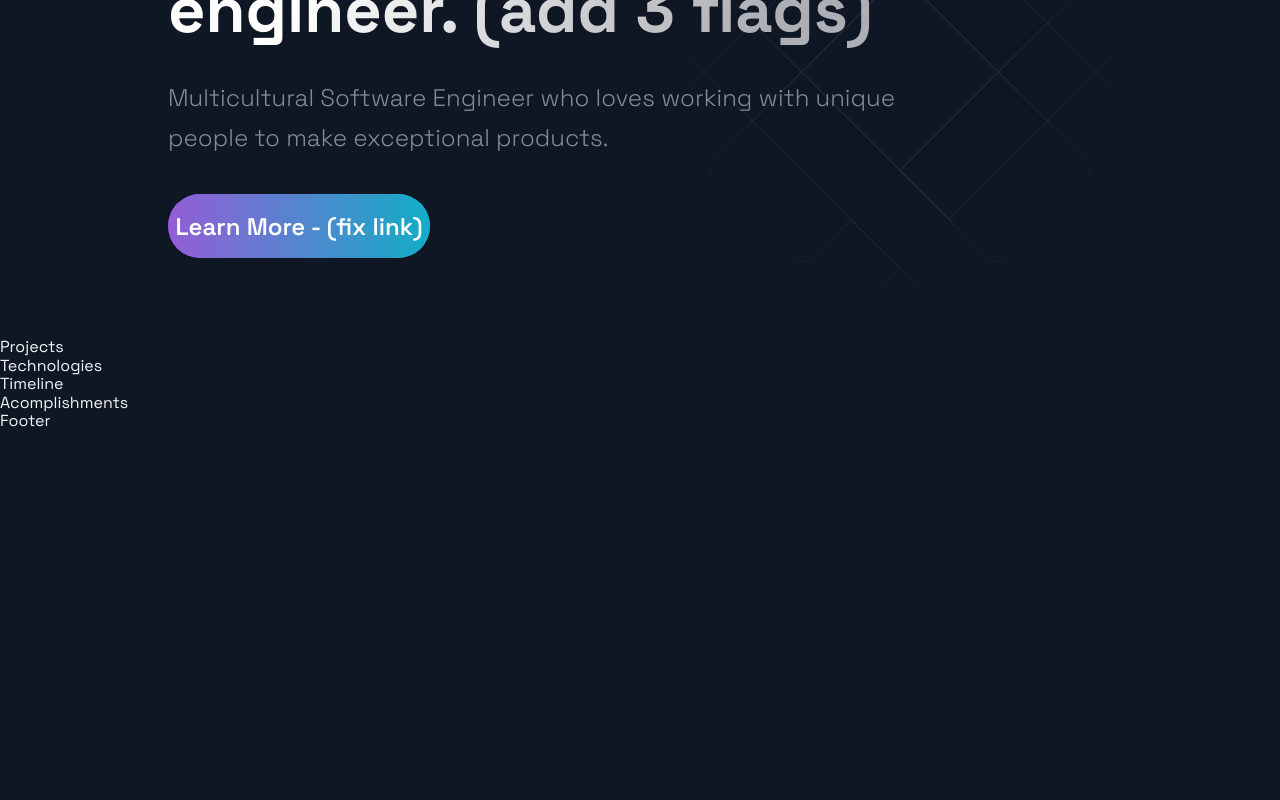
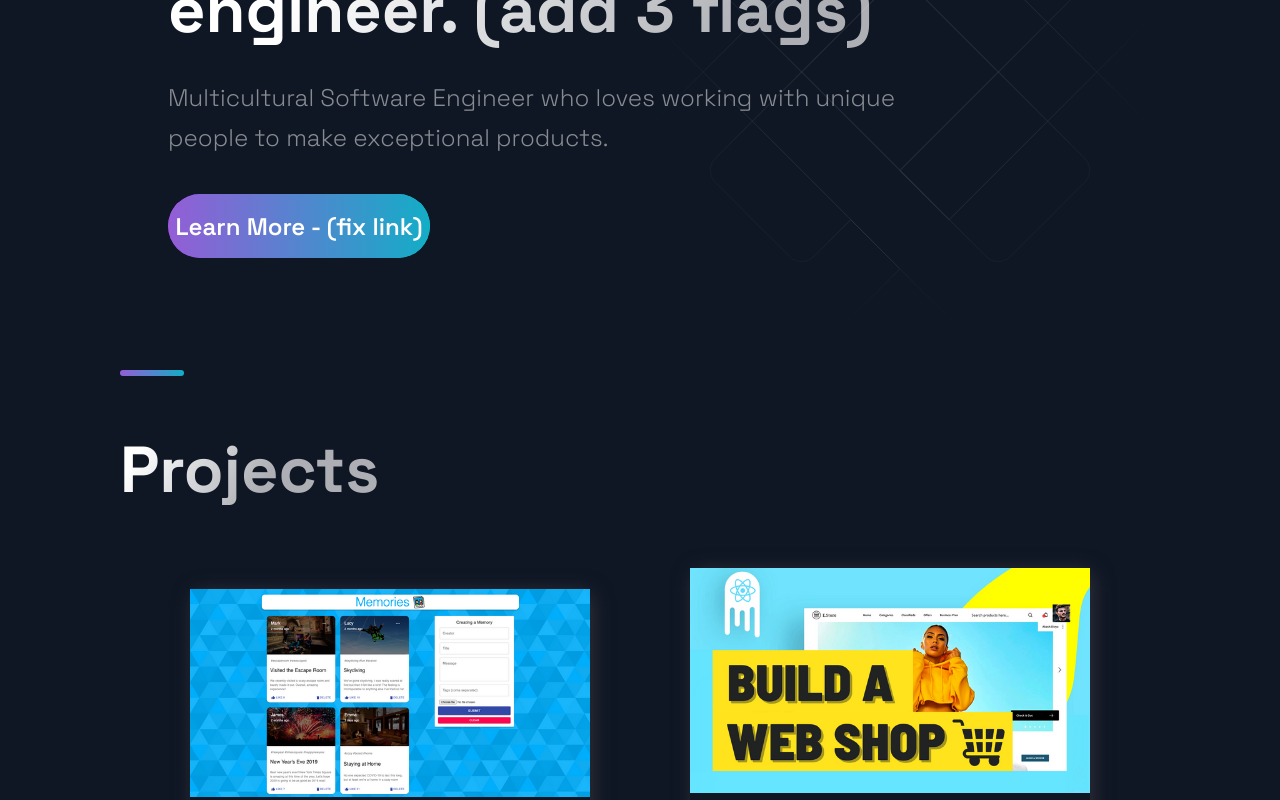
Before and after one commit to YugenFox/portfolio_website, a Next.js app: page / in a window 1280 px wide. Shown: the part 300-1100 px from the top of the page. Before the commit the page ends 800 px from the top, so only its background shows below. Built offline with nearby package versions, Linux system fonts and the light colour scheme.

Commit message:
Projects complete, now Technologies
9:16:41

```diff
--- a/src/components/Projects/Projects.js
+++ b/src/components/Projects/Projects.js
@@ -1,13 +1,56 @@
-import React from 'react';
+import React from "react";
 
-import { BlogCard, CardInfo, ExternalLinks, GridContainer, HeaderThree, Hr, Tag, TagList, TitleContent, UtilityList, Img } from './ProjectsStyles';
-import { Section, SectionDivider, SectionTitle } from '../../styles/GlobalComponents';
-import { projects } from '../../constants/constants';
+import {
+  BlogCard,
+  CardInfo,
+  ExternalLinks,
+  GridContainer,
+  HeaderThree,
+  Hr,
+  Tag,
+  TagList,
+  TitleContent,
+  UtilityList,
+  Img,
+} from "./ProjectsStyles";
+import {
+  Section,
+  SectionDivider,
+  SectionTitle,
+} from "../../styles/GlobalComponents";
+import { projects } from "../../constants/constants";
 
 const Projects = () => (
-  <div>
-    Projects
-  </div>
+  <Section nopaddding id="projects">
+    <SectionDivider />
+    <SectionTitle main>Projects</SectionTitle>
+    <GridContainer>
+      {projects.map(
+        ({ id, image, title, description, tags, source, visit }) => (
+          <BlogCard key={id}>
+            <Img src={image} />
+            <TitleContent>
+              <HeaderThree title>{title}</HeaderThree>
+              <Hr />
+            </TitleContent>
+            <CardInfo>{description}</CardInfo>
+            <div>
+              <TitleContent>Stack</TitleContent>
+              <TagList>
+                {tags.map((tag, i) => (
+                  <Tag key={i}>{tag}</Tag>
+                ))}
+              </TagList>
+            </div>
+            <UtilityList>
+              <ExternalLinks href={visit}>Code</ExternalLinks>
+              <ExternalLinks href={source}>Source/Live Preview</ExternalLinks>
+            </UtilityList>
+          </BlogCard>
+        )
+      )}
+    </GridContainer>
+  </Section>
 );
 
 export default Projects;
```
